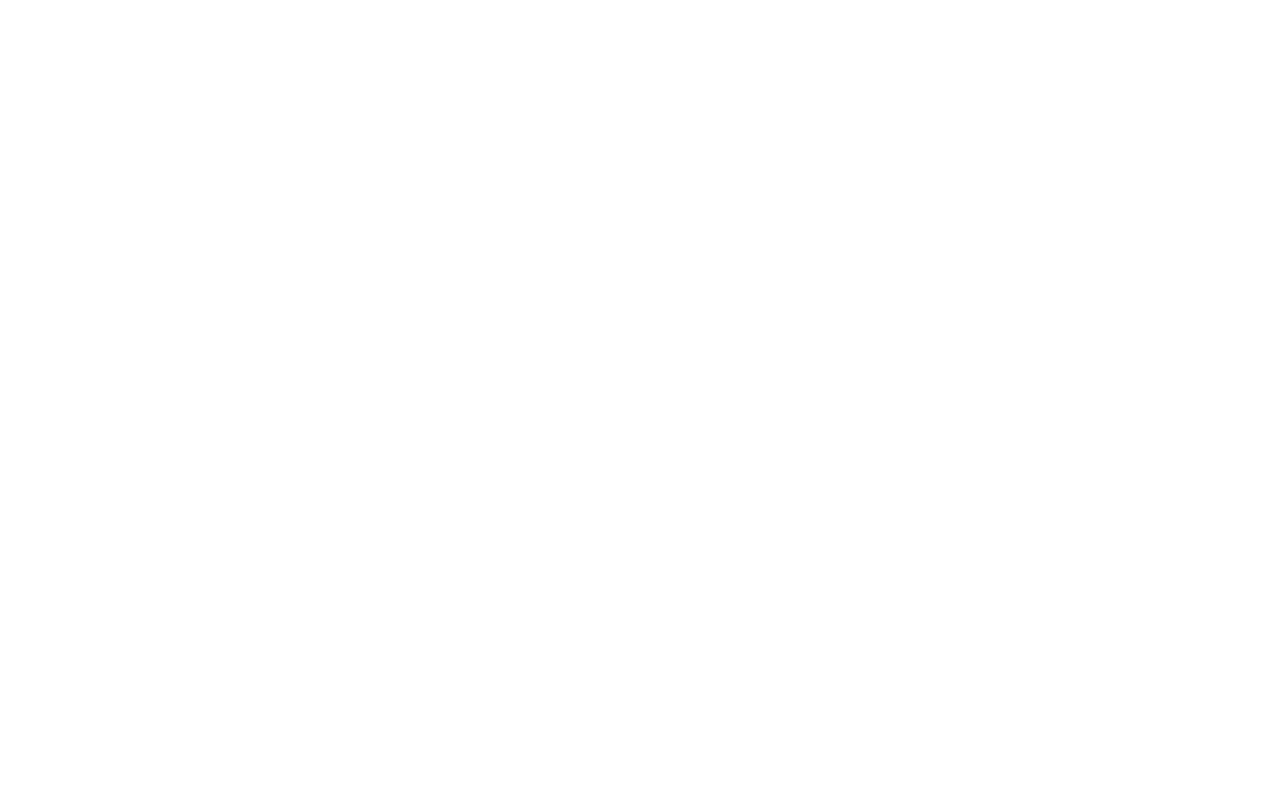
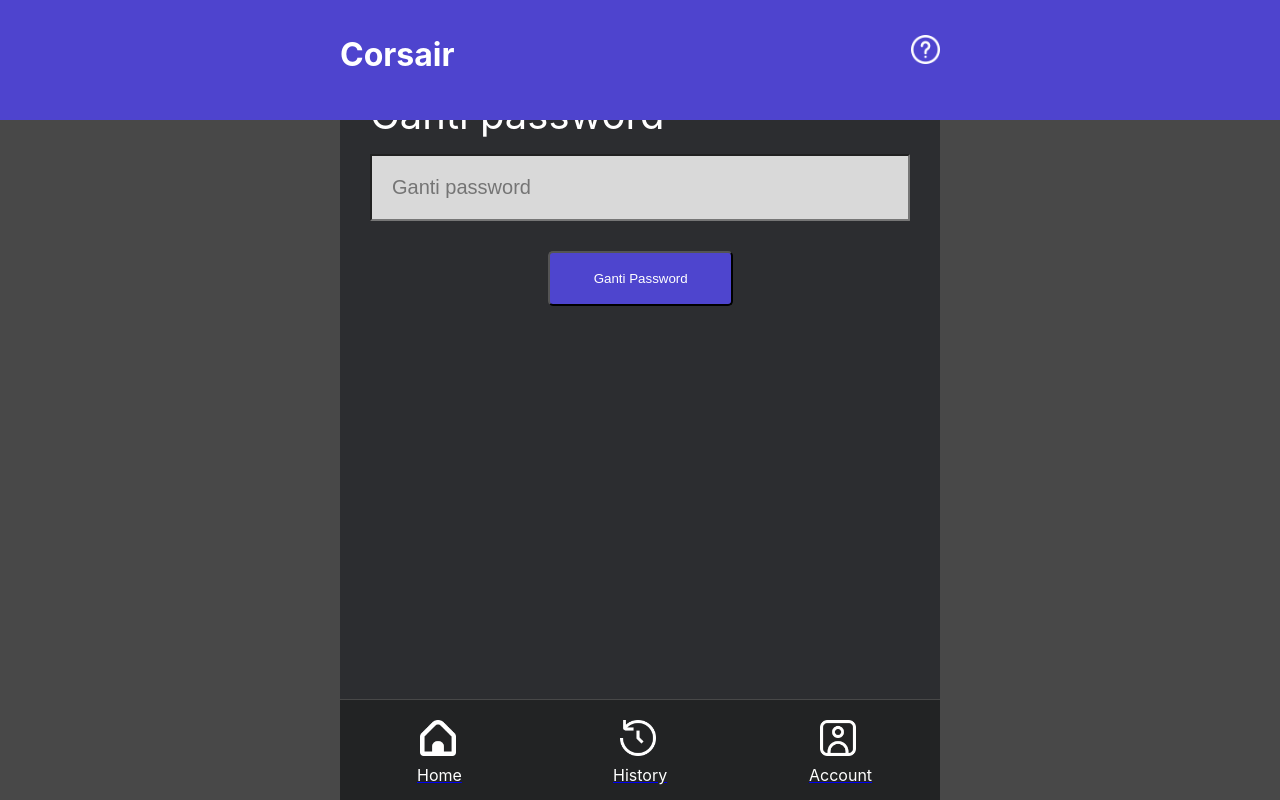
Before and after one commit to GungdeAngga/react-ta, a React (Create React App) app: page /ChangePasswordPage in a window 1280 px wide. Before the commit this address had no page. Built offline with nearby package versions, Linux system fonts and the light colour scheme.

Commit message:
change password page done

```diff
--- a/src/App.js
+++ b/src/App.js
@@ -3,6 +3,7 @@
 import AccountPage from "./views/AccountPage";
 import AdminPage from "./views/AdminPage";
 import ChangeNamePage from "./views/ChangeNamePage";
+import ChangePasswordPage from "./views/ChangePasswordPage";
 import HistoryPage from "./views/HistoryPage";
 import HomePage from "./views/HomePage";
 import LoginPage from "./views/LoginPage";
@@ -24,7 +25,8 @@
         <Route path="/AccountPage" element={<AccountPage />} />
         <Route path="/HistoryPage" element={<HistoryPage />} />
         <Route path="/AdminPage" element={<AdminPage />} />
-        <Route path="/Changenamepage" element={<ChangeNamePage />} />
+        <Route path="/ChangeNamePage" element={<ChangeNamePage />} />
+        <Route path="/ChangePasswordPage" element={<ChangePasswordPage />} />
       </Routes>
     </BrowserRouter>
   );
--- a/src/components/AccountWeb.js
+++ b/src/components/AccountWeb.js
@@ -53,7 +53,7 @@
             <span style={style.menuText}>Ubah Nama</span>
         </Link><br/>
 
-        <Link to="/" style={style.menu}>
+        <Link to="/ChangePasswordPage" style={style.menu}>
             <span style={style.menuText}>Ubah Password</span>
         </Link><br/><br/>
 
--- /dev/null
+++ b/src/components/ChangePasswordWeb.js
@@ -0,0 +1,62 @@
+import React,{ useState } from 'react'
+import { Link } from 'react-router-dom'
+
+const style = {
+    MainContent: {
+      height: "100%",
+      display: "flex",
+      backgroundColor: "#484848",
+      minHeight: "100vh",
+    },
+    Content: {
+      background: "#2C2D30",
+      margin: "auto",
+      padding: "30px",
+      paddingTop: "50px",
+      width: "540px",
+      height: "680px",
+    },
+    text: {
+        fontSize: "40px",
+    },
+    button: {
+        backgroundColor: "#4E45CE",
+        width: "185px",
+        height: "55px",
+        marginLeft: "33%",
+        color: "white",
+        borderRadius: "5px",
+        cursor: "pointer",
+    },
+    input: {
+        width: "100%",
+        padding: "20px",
+        margin: "15px 0 30px",
+        display: "inline-block",
+        border: "1px solid #ccc:",
+        borderRadius: "1px",
+        boxSizing: "border-box",
+        background: "#D9D9D9",
+        fontSize: "20px",
+      },
+}
+
+export default function ChangPasswordWeb() {
+  const [password, setpassword] = useState("")
+  return (
+    <div style={style.MainContent}>
+        <div style={style.Content}>
+
+        <Link to="/AccountPage" >
+        <span style={{}}>Back</span><br/>
+        </Link>
+
+        <span style={style.text}>Ganti password</span>
+
+        <input style={style.input} placeholder="Ganti password" value={password} name="password" onChange={(e) => setpassword(e.target.value)} />
+
+        <button style={style.button} type='submit'>Ganti Password</button>
+        </div>
+    </div>
+  )
+}
--- /dev/null
+++ b/src/views/ChangePasswordPage.js
@@ -0,0 +1,14 @@
+import React from 'react'
+import ChangePasswordWeb from '../components/ChangePasswordWeb'
+import FooterWeb from '../components/Footer/FooterWeb'
+import HeaderWeb from '../components/HeaderWeb'
+
+export default function ChangePasswordPage() {
+  return (
+    <div>
+        <HeaderWeb />
+        <ChangePasswordWeb />
+        <FooterWeb />
+    </div>
+  )
+}
```
